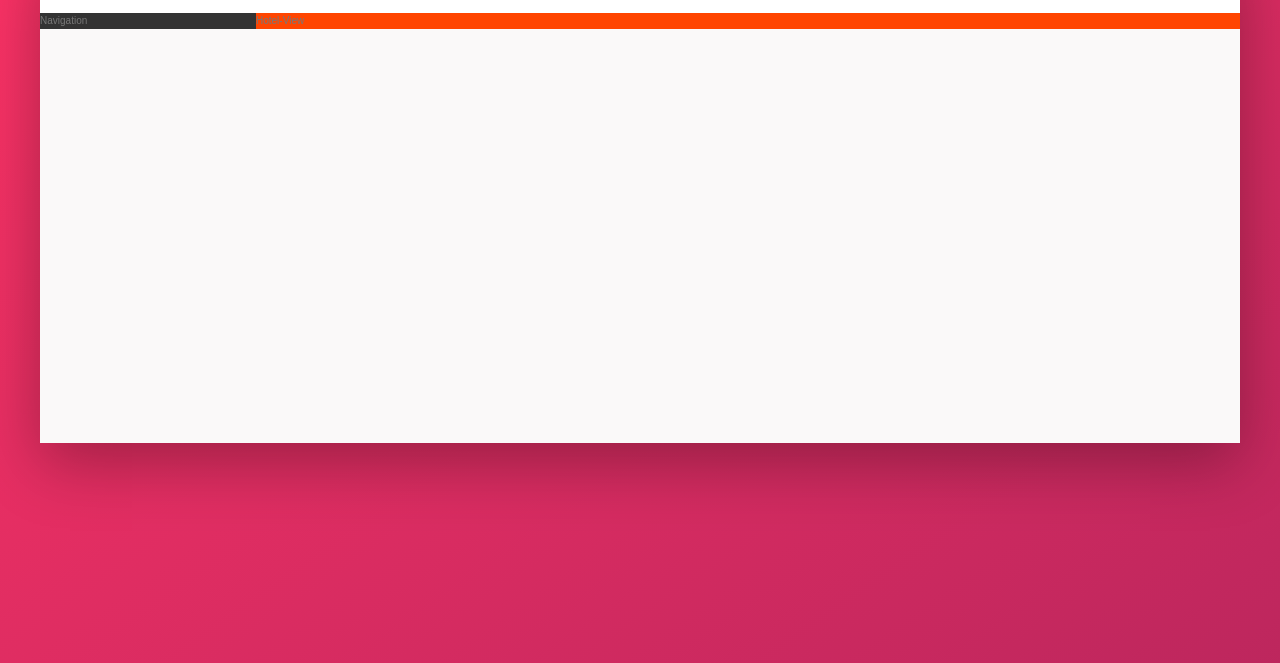
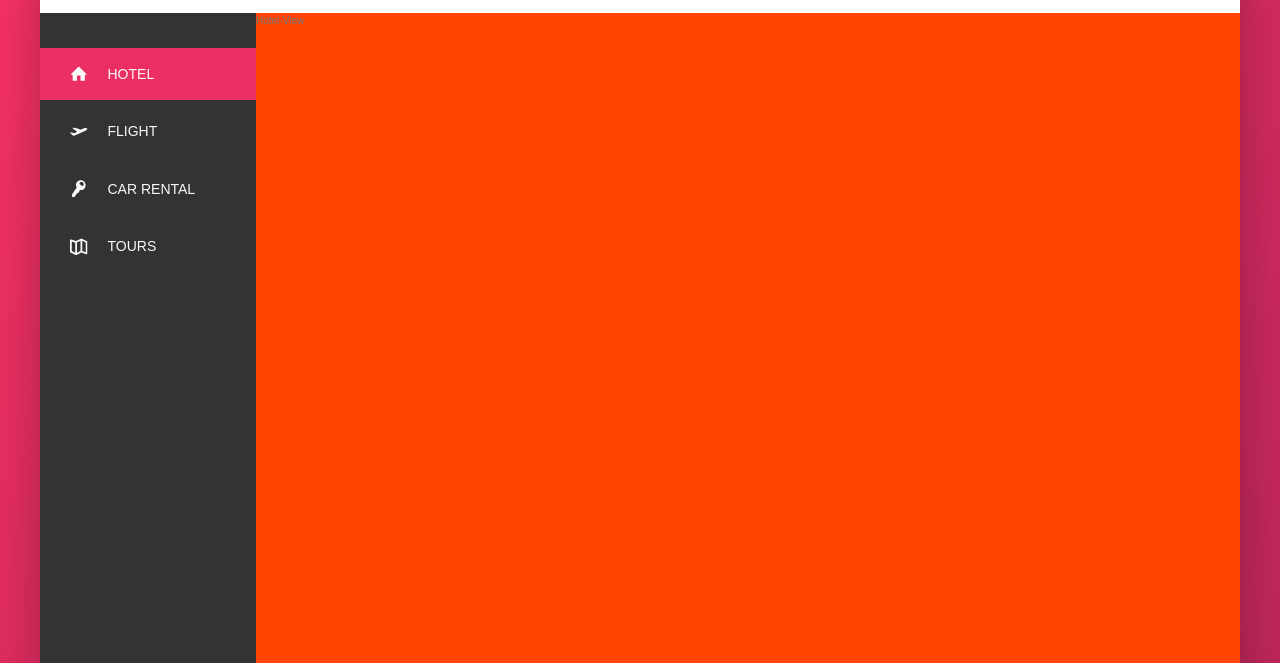
Before and after one commit to CodedSam84/Trillo-UI, a website: page index.html in a window 1280 px wide. Shown: the part 137-800 px from the top of the page. Drawn offline with Linux system fonts and the light colour scheme.

```diff
--- a/index.html
+++ b/index.html
@@ -46,15 +46,52 @@
                 </nav>
             </header>
 
-           <div class="content">
-               <nav class="sidebar">
-                   Navigation
-               </nav>
+            <div class="content">
+                <nav class="sidebar">
+                    <ul class="side-nav">
+                        <li class="side-nav__item side-nav__item--active">
+                            <a href="#" class="side-nav__link">
+                               <svg class="side-nav__icon">
+                                   <use xlink:href="img/sprite.svg#icon-home"></use>
+                               </svg>
+                               <span>HOTEL</span>
+                            </a>
+                        </li>
+                        <li class="side-nav__item">
+                            <a href="#" class="side-nav__link">
+                                <svg class="side-nav__icon">
+                                    <use xlink:href="img/sprite.svg#icon-aircraft-take-off"></use>
+                                </svg>
+                                <span>FLIGHT</span>
+                            </a>
+                        </li>
+                        <li class="side-nav__item">
+                            <a href="#" class="side-nav__link">
+                                <svg class="side-nav__icon">
+                                    <use xlink:href="img/sprite.svg#icon-key"></use>
+                                </svg>
+                                <span>CAR RENTAL</span>
+                            </a>
+                        </li>
+                        <li class="side-nav__item">
+                            <a href="#" class="side-nav__link">
+                                <svg class="side-nav__icon">
+                                    <use xlink:href="img/sprite.svg#icon-map"></use>
+                                </svg>
+                                <span>TOURS</span>
+                            </a>
+                        </li>
+                    </ul>
+
+                    <div class="legal">
+                        &copy; 2020 by Samuel. All rights reserved.
+                    </div>
+                </nav>
 
                <main class="hotel-view">
                  Hotel-View
                </main>
-           </div>
-       </div>
+            </div>
+        </div>
     </body>
 </html>
--- a/sass/_components.scss
+++ b/sass/_components.scss
@@ -116,3 +116,75 @@
         margin-right: 1rem;
     }
 }
+
+
+//////////////////////////
+// SIDE NAVIGATION
+.side-nav {
+    font-size: 1.4rem;
+    list-style: none;
+    margin-top: 3.5rem;
+
+    &__item {
+        position: relative;
+
+        &:not(:last-child) {
+            margin-bottom: .5rem;
+        }
+    }
+
+    &__item::before {
+        content: "";
+        position: absolute;
+        top: 0;
+        left: 0;
+        height: 100%;
+        width: 3px;
+        background-color: var(--color-primary);
+        transform: scaleY(0);
+        transition: transform .2s,
+                    width .4s cubic-bezier(1,0,0,1) .2s,
+                    background-color .1s;
+    }
+
+    &__item:hover::before,
+    &__item--active::before {
+        transform: scaleY(1);
+        width: 100%;
+    }
+
+    &__item:active::before {
+        background-color: var(--color-primary-light);
+    }
+
+    &__link:link,
+    &__link:visited {
+        color: var(--color-grey-light-1);
+        text-decoration: none;
+        display: block;
+        padding: 1.5rem 3rem;
+
+        display: flex;
+        align-items: center;
+
+        position: relative;
+        z-index: 10;
+    }
+
+    &__icon {
+        width: 1.75rem;
+        height: 1.75rem;
+        margin-right: 2rem;
+        fill: currentColor;
+    }
+}
+
+
+//////////////////////////
+// LEGAL TEXT
+.legal {
+    font-size: 1.2rem;
+    color: var(--color-grey-light-4);
+    text-align: center;
+    padding: 2.5rem;
+}
--- a/sass/_layout.scss
+++ b/sass/_layout.scss
@@ -24,10 +24,18 @@
 .sidebar {
     background-color: var(--color-grey-dark-1);
     flex: 0 0 18%;
+
+    display: flex;
+    flex-direction: column;
+    justify-content: space-between;
 }
 
 .hotel-view {
     background-color: #fff;
+
+    //TESTING
     background-color: orangered;
+    height: 80rem;
+
     flex: 1;
 }
```
Also changed, not shown: css/style.css, 15 other files.
